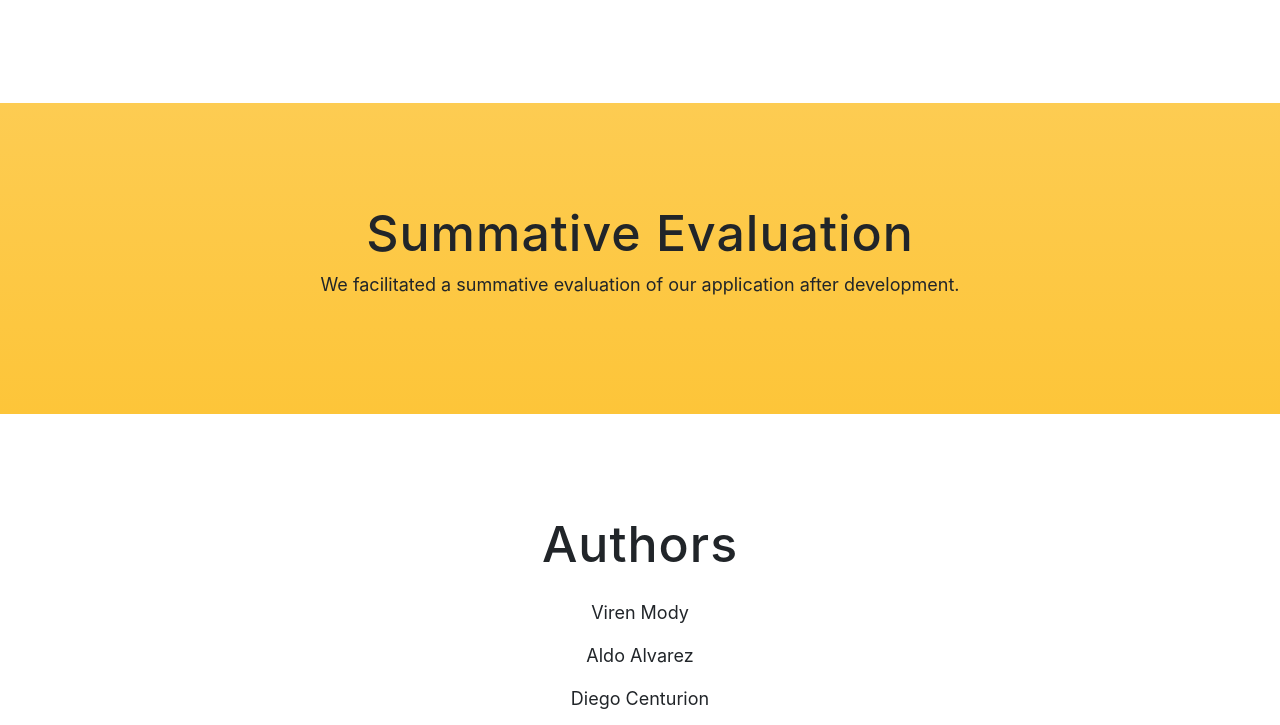
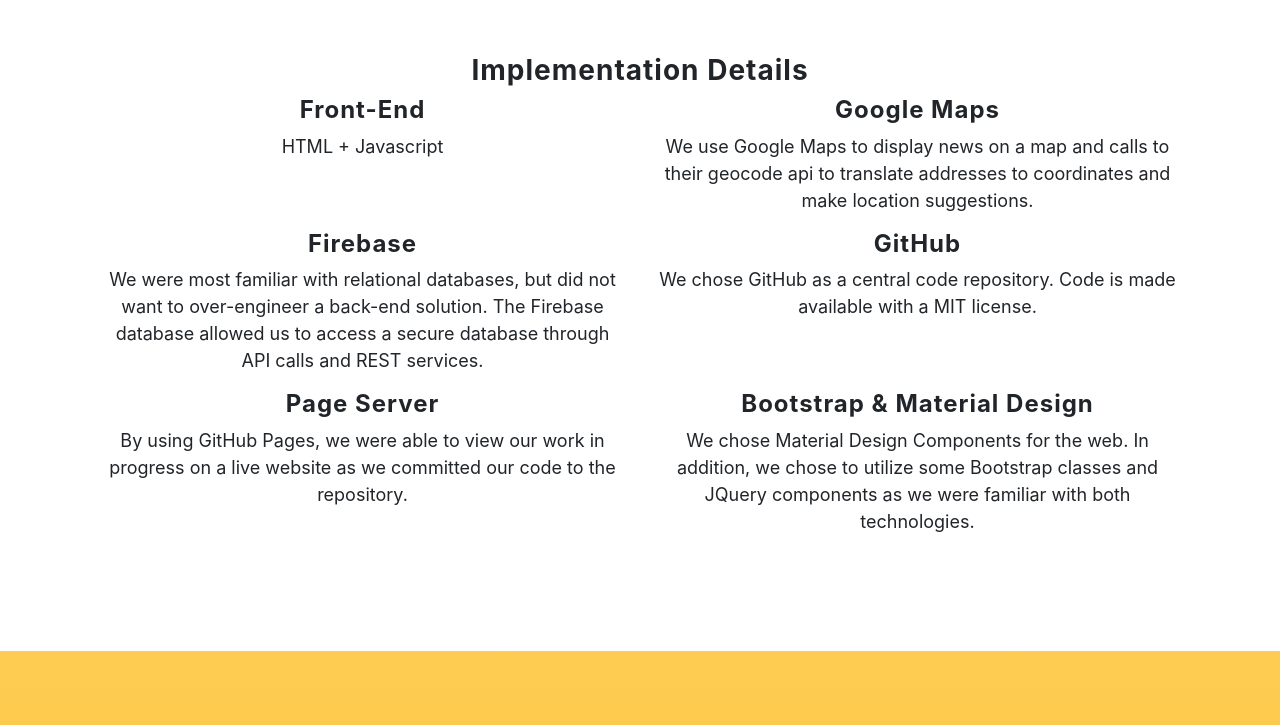
Before and after one commit to guillermokrh/immigrant-news, a website with bundled scripts: page landing-page/index.html in a window 1280 px wide. Shown: the part 7396-8121 px from the top of the page. Built offline with nearby package versions, Linux system fonts and the light colour scheme; grey boxes are pictures that could not be loaded; a web font is replaced by a local one.

Commit message:
Add application demo details

```diff
--- a/landing-page/index.html
+++ b/landing-page/index.html
@@ -364,14 +364,81 @@
       <div class="container">
         <div class="row">
           <div class="col-md-8 mx-auto">
-            <h2 class="section-heading">Application</h2>
-            <p>We created our application by using Bootstrap and Firebase</p>
+            <h2 class="section-heading">Application Demo</h2>
+            <p>We chose to demonstrate the application by performing the three tasks done by users in the formative
+              and the summative evaluations.</p>
             <iframe width="560" height="315" src="https://www.youtube.com/embed/_WHXUmGrs-A" frameborder="0" gesture="media" allow="encrypted-media" allowfullscreen></iframe>
             <iframe width="560" height="315" src="https://www.youtube.com/embed/jfDKFSInbu0" frameborder="0" gesture="media" allow="encrypted-media" allowfullscreen></iframe>
             <iframe width="560" height="315" src="https://www.youtube.com/embed/JAsUMQKO5Yo" frameborder="0" gesture="media" allow="encrypted-media" allowfullscreen></iframe>
           </div>
         </div>
+        <br>
+        <h3><strong>Implementation Details</strong></h3>
+        <div class="row">
+          <!--<div class="col-lg-4 my-auto">
+          </div>-->
+          <div class="col-lg-8 my-auto" style="flex: 0 0 100%; max-width: 100%;">
+            <div class="container-fluid">
+              <div class="row">
+                <div class="col-lg-6">
+                  <div class="feature-item">
+                    <h4><strong>Front-End</strong></h4>
+                    <p>HTML + Javascript</p>
+                  </div>
+                </div>
+                <div class="col-lg-6">
+                  <div class="feature-item">
+                    <h4><strong>Google Maps</strong></h4>
+                    <p>We use Google Maps to display news on a map and calls to their geocode api to translate
+                      addresses to coordinates and make location suggestions.</p>
+                  </div>
+                </div>
+              </div>
+              <div class="row">
+                <div class="col-lg-6">
+                  <div class="feature-item">
+                    <h4><strong>Firebase</strong></h4>
+                    <p>
+                      We were most familiar with relational databases, but did not want to over-engineer
+                      a back-end solution.  The Firebase database allowed us to access a secure database
+                      through API calls and REST services.
+                    </p>
+                  </div>
+                </div>
+                <div class="col-lg-6">
+                  <div class="feature-item">
+                    <h4><strong>GitHub</strong></h4>
+                    <p>
+                      We chose GitHub as a central code repository. Code is made available with a MIT license.
+                    </p>
+                  </div>
+                </div>
+                <div class="col-lg-6">
+                  <div class="feature-item">
+                    <h4><strong>Page Server</strong></h4>
+                    <p>
+                      By using GitHub Pages, we were able to view our work in progress on a live website
+                      as we committed our code to the repository.
+                    </p>
+                  </div>
+                </div>
+                <div class="col-lg-6">
+                  <div class="feature-item">
+                    <h4><strong>Bootstrap & Material Design</strong></h4>
+                    <p>
+                    We chose Material Design Components for the web. In addition, we chose to utilize
+                      some Bootstrap classes and JQuery components as we were familiar with both technologies.
+                    </p>
+
+                  </div>
+                </div>
+              </div>
+            </div>
+          </div>
+        </div>
+
       </div>
+
     </section>
 
     <section class="summative bg-primary text-center" id="summative">
```
